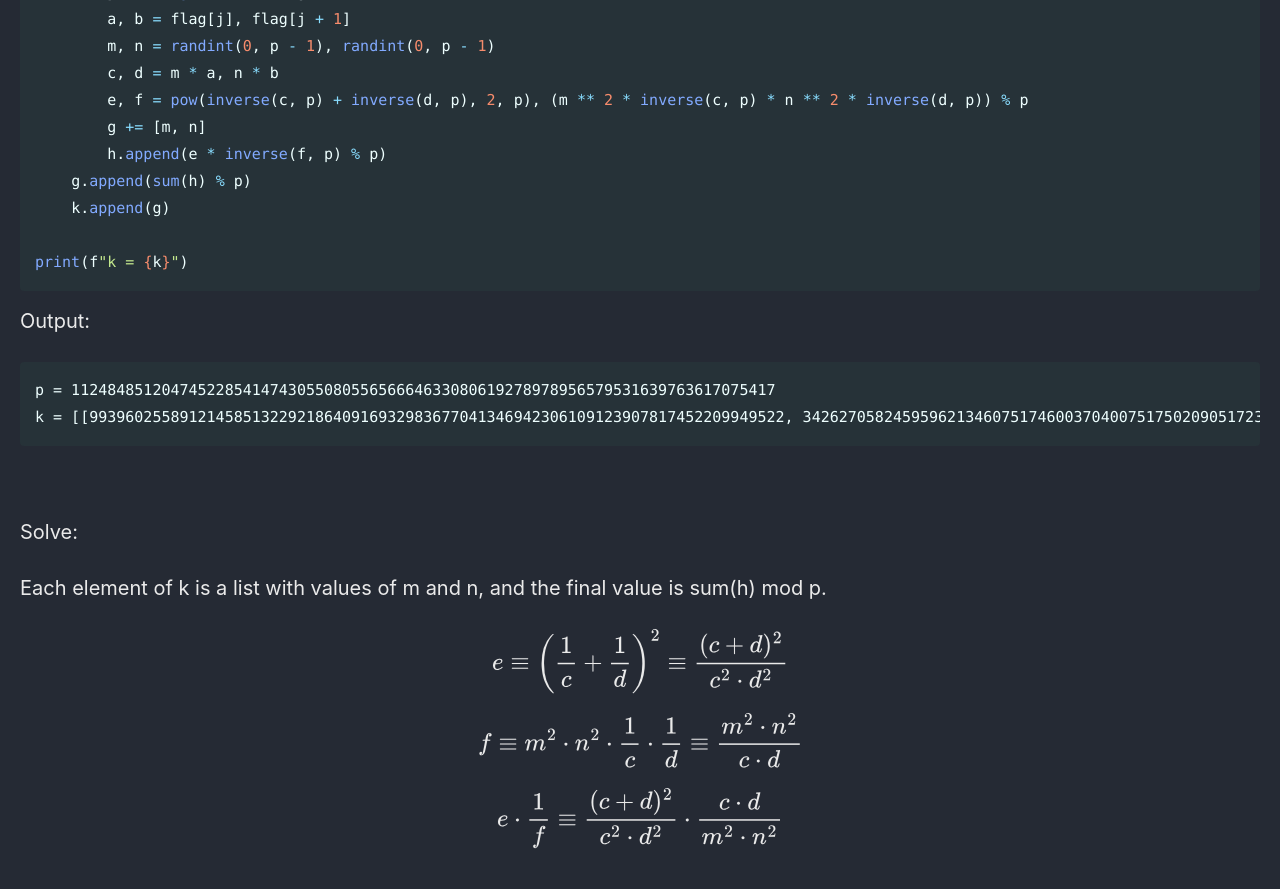
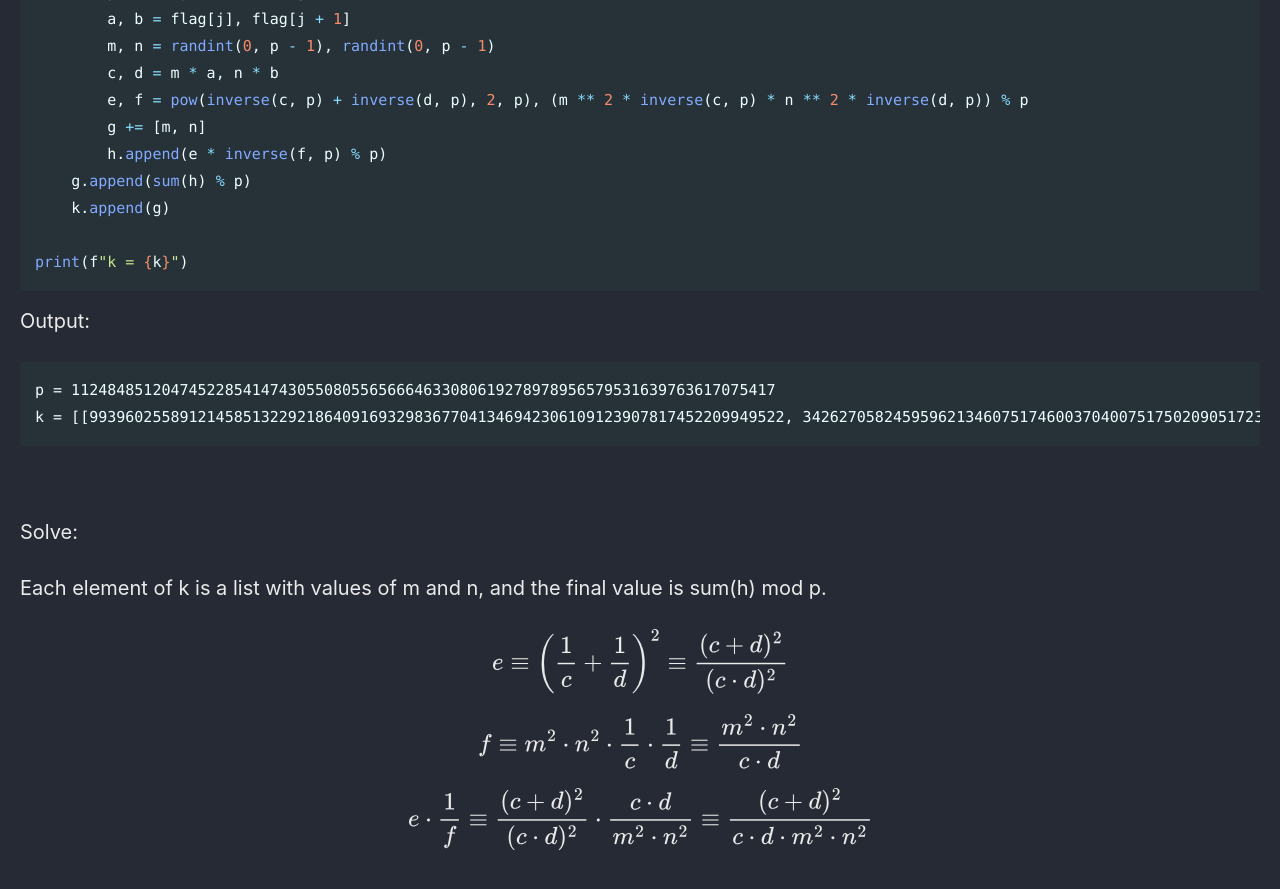
Before and after one commit to Connor-McCartney/Connor-McCartney.github.io, a Jekyll site: the page built from _pages/cryptography/other/syntelestis-Pearl-CTF-2024.md, in a window 1280 px wide and 900 px high, scrolled down 623 px. Shown: the top 889 px of the window. Built offline with Jekyll 4.4.1, drawn with Linux system fonts in a browser that asks for light colours; cached includes are drawn as plain includes.

Commit message:
Update syntelestis-Pearl-CTF-2024.md

```diff
--- a/_pages/cryptography/other/syntelestis-Pearl-CTF-2024.md
+++ b/_pages/cryptography/other/syntelestis-Pearl-CTF-2024.md
@@ -49,8 +49,8 @@ Solve:
 Each element of k is a list with values of m and n, and the final value is sum(h) mod p.
 
 
-$$e \equiv \left( \frac{1}{c} + \frac{1}{d} \right)^2 \equiv \frac{(c+d)^2}{c^2 \cdot d^2}$$
+$$e \equiv \left( \frac{1}{c} + \frac{1}{d} \right)^2 \equiv \frac{(c+d)^2}{(c \cdot d)^2}$$
 
 $$f \equiv m^2 \cdot n^2 \cdot \frac{1}{c} \cdot \frac{1}{d} \equiv \frac{m^2 \cdot n^2}{c \cdot d}$$
 
-$$e \cdot \frac{1}{f} \equiv \frac{(c+d)^2}{c^2 \cdot d^2} \cdot \frac{c \cdot d}{m^2 \cdot n^2}$$
+$$e \cdot \frac{1}{f} \equiv \frac{(c+d)^2}{(c \cdot d)^2} \cdot \frac{c \cdot d}{m^2 \cdot n^2} \equiv \frac{(c+d)^2}{c \cdot d \cdot m^2 \cdot n^2}$$
```
